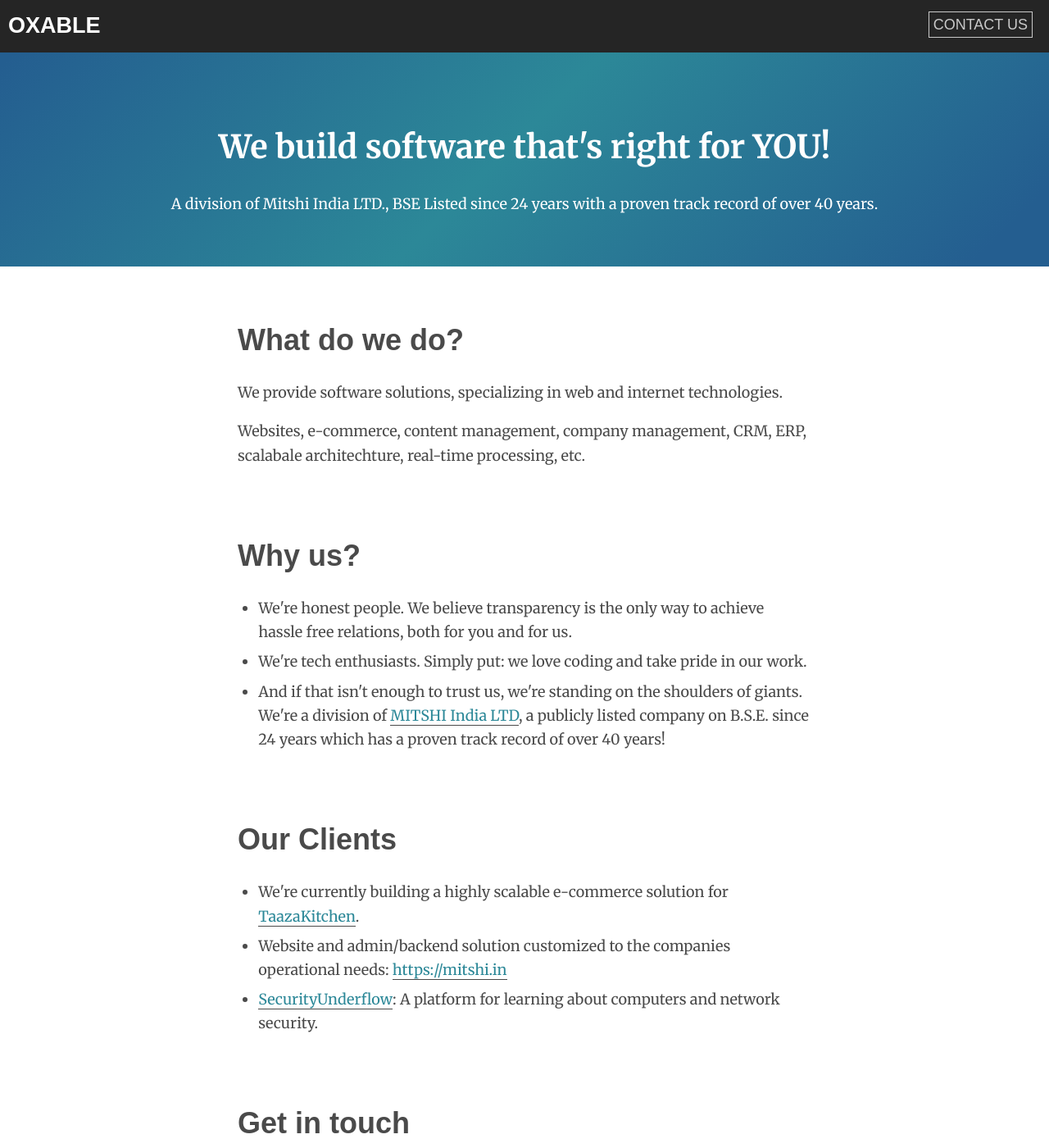
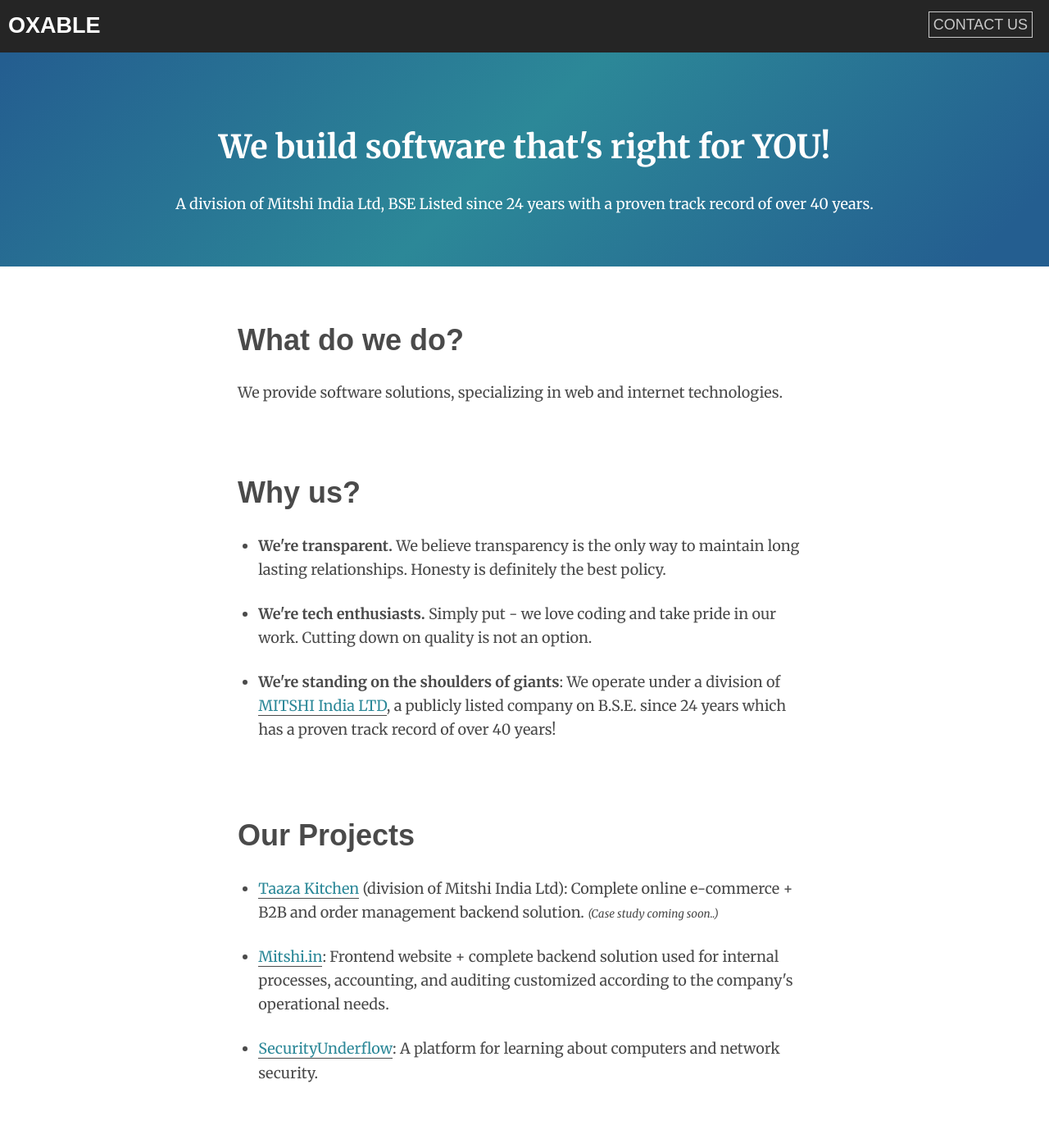
Before and after one commit to oxable/oxable.co, a Jekyll site: the page built from index.html, in a window 1280 px wide and 1400 px high. Shown: the whole window at 82% size. Built offline with Jekyll 4.4.1, drawn with Linux system fonts in a browser that asks for light colours; some of the changed text lies outside the part shown.

Commit message:
new look

```diff
--- a/assets/css/custom.css
+++ b/assets/css/custom.css
@@ -96,6 +96,10 @@
 
 .section h2 {
   font-family: "Arial";
+}
+
+.section ul li {
+    margin-bottom: 25px;
 }
 
 .ox-footer {
--- a/index.html
+++ b/index.html
@@ -20,37 +20,44 @@
       We build software that's right for YOU!
     </h2>
     <div class="mid-subheading">
-      A division of Mitshi India LTD., BSE Listed since 24 years with a proven track record of over 40 years.
+      A division of Mitshi India Ltd, BSE Listed since 24 years with a proven track record of over 40 years.
     </div>
  </div>
 
 <div class="section" id="what-section">
   <h2>What do we do?</h2>
   <p>We provide software solutions, specializing in web and internet technologies.</p>
-  <p>Websites, e-commerce, content management, company management, CRM, ERP, scalabale architechture, real-time processing, etc.</p>
 </div>
 
 <div class="section" id="why-section">
   <h2>Why us?</h2>
   <ul>
-    <li>We're honest people. We believe transparency is the only way to achieve hassle free relations, both for you and for us.</li>
-    <li>We're tech enthusiasts. Simply put: we love coding and take pride in our work.</li>
-    <li>And if that isn't enough to trust us, we're standing on the shoulders of giants. We're a division of <a href="https://mitshi.in">MITSHI India LTD</a>, a publicly listed company on B.S.E. since 24 years which has a proven track record of over 40 years!</li>
+    <li><strong>We're transparent.</strong> We believe transparency is the only way to maintain long lasting relationships. Honesty is definitely the best policy.</li>
+    <li><strong>We're tech enthusiasts.</strong> Simply put - we love coding and take pride in our work. Cutting down on quality is not an option.</li>
+    <li><strong>We're standing on the shoulders of giants</strong>: We operate under a division of <a href="https://mitshi.in">MITSHI India LTD</a>, a publicly listed company on B.S.E. since 24 years which has a proven track record of over 40 years!</li>
   </ul>
 </div>
 
 <div class="section" id="client-section">
-  <h2>Our Clients</h2>
+  <h2>Our Projects</h2>
   <ul>
-  <li>We're currently building a highly scalable e-commerce solution for <a href="https://www.taazakitchen.com">TaazaKitchen</a>.
-  <li>Website and admin/backend solution customized to the companies operational needs: <a href="https://mitshi.in">https://mitshi.in</a></li>
-  <li><a href="https://securityunderflow.com">SecurityUnderflow</a>: A platform for learning about computers and network security.</li>
+    <li><a href="https://www.taazakitchen.com">Taaza Kitchen</a> (division of Mitshi India Ltd): Complete online e-commerce + B2B and order management backend solution. <small><em>(Case study coming soon..)</em></small></li>
+    <li><a href="https://mitshi.in">Mitshi.in</a>: Frontend website + complete backend solution used for internal processes, accounting, and auditing customized according to the company's operational needs.</li>
+    <li><a href="https://securityunderflow.com">SecurityUnderflow</a>: A platform for learning about computers and network security.</li>
   </ul>
+</div>
+
+<div class="section" id="team-section">
+  <h2>Our Team</h2>
+
+  <p> We're currently 3 people. Mitesh Shah (<a href="https://miteshshah.com/">miteshshah.com</a>)
+      along with 2 other part-time consultants.
+  </p>
 </div>
 
 <div class="section" id="contact-section">
   <h2>Get in touch</h2>
-  <p>Submit this form and we will contact you shortly</p>
+  <p>Submit this form and I will contact you shortly</p>
   <form action="https://formspree.io/mitesh@oxal.org" class="dashed-form" method="POST">
     <label>Your email address:</label>
     <input type="email" name="_replyto" required>
```
